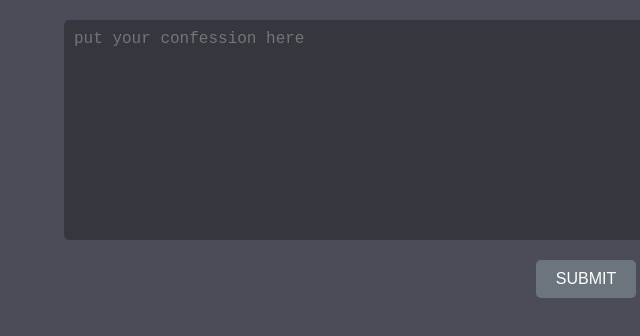
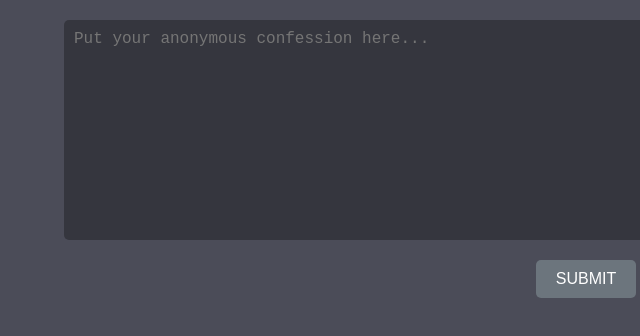
Before and after one commit to GisenTheCat/anonymous-confession-booth, a plain HTML site: page index.html in a window 1280 px wide. Shown: the full height of the page, 54-694 px from the left. Drawn offline with Linux system fonts and the light colour scheme.

Commit message:
made it clear that it's anonymous

```diff
--- a/index.html
+++ b/index.html
@@ -6,7 +6,7 @@
         <link rel="stylesheet" href="style.css" />
     </head>
     <body>
-        <textarea id="confession" placeholder="put your confession here"></textarea>
+        <textarea id="confession" placeholder="Put your anonymous confession here..."></textarea>
         <button id="submit" disabled="true">SUBMIT</button>
     </body>
 </html>
```
